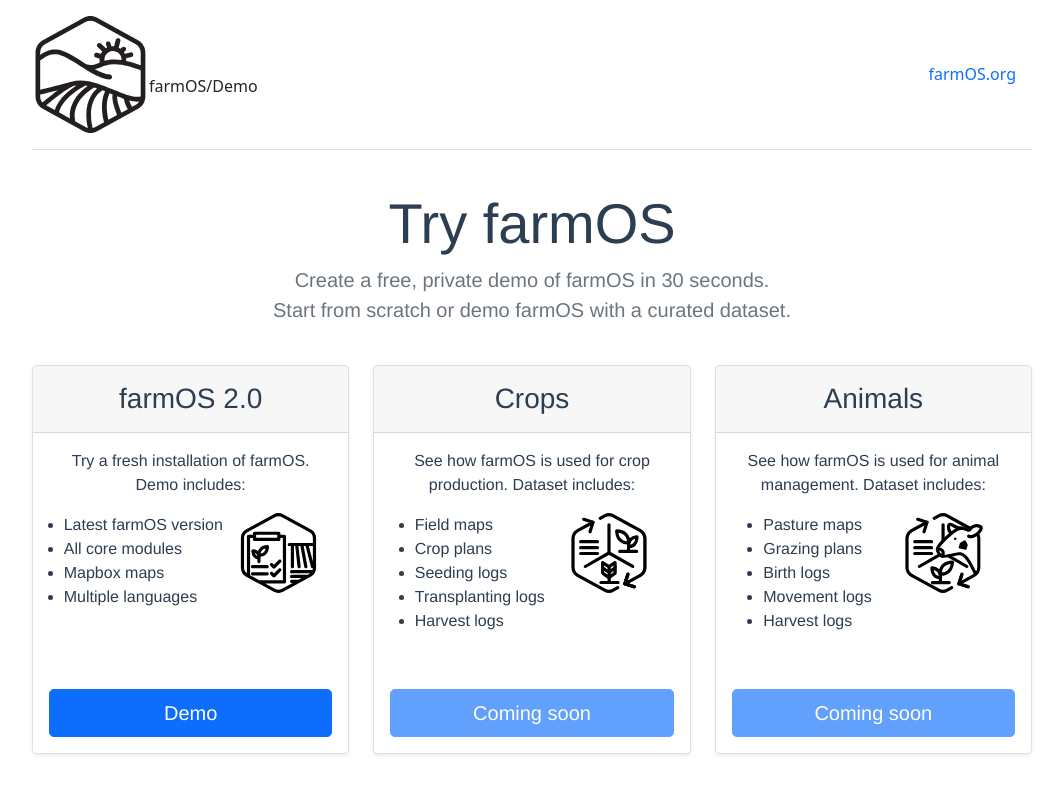
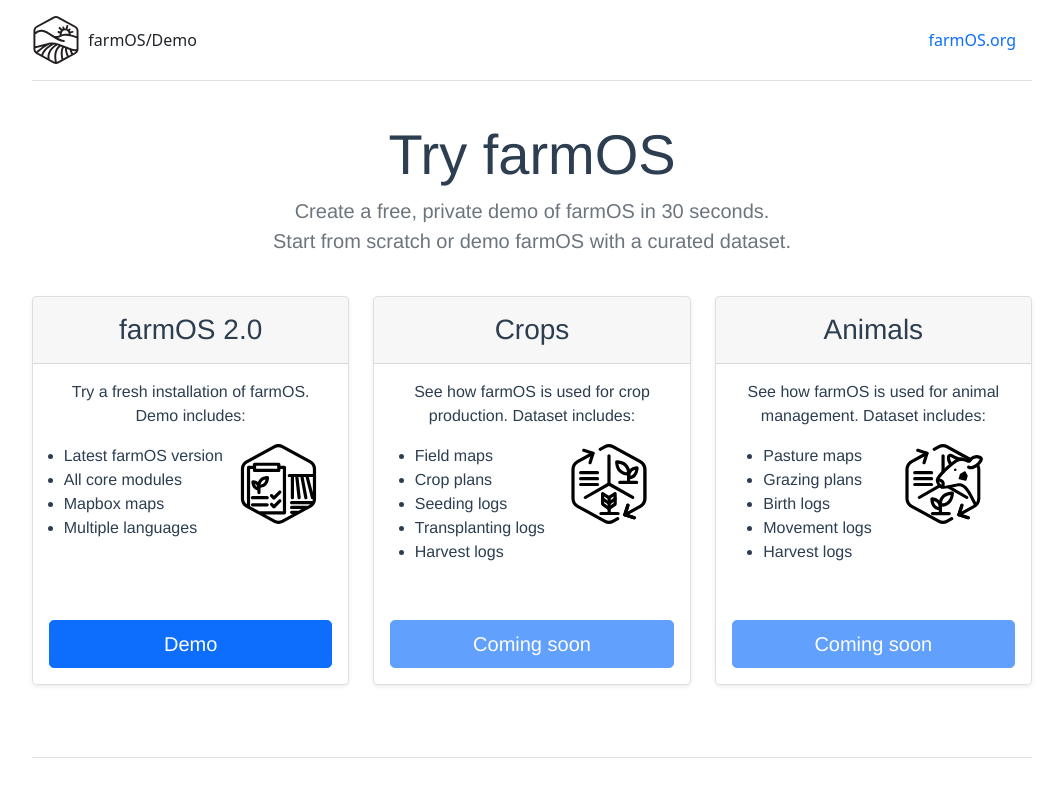
Before and after one commit to paul121/farm-tugboat-demo, a Vue app: page / in a window 1280 px wide. Shown: the top 800 px of the page, without its empty margins (108-1171 px from the left). Built offline with nearby package versions, Linux system fonts and the light colour scheme.

Commit message:
Fix site logo size.

```diff
--- a/src/App.vue
+++ b/src/App.vue
@@ -2,7 +2,7 @@
   <header>
     <div class="d-flex flex-column flex-md-row align-items-center pb-3 mb-4 border-bottom">
       <a href="/" class="d-flex align-items-center text-dark text-decoration-none">
-        <img class="logo" alt="farmOS logo" :src="require('@/assets/icon/ROLLING_HILLS-AnneDigges.svg')">
+        <img class="site-logo" alt="farmOS logo" :src="require('@/assets/icon/ROLLING_HILLS-AnneDigges.svg')">
         &nbsp; farmOS/Demo
       </a>
       <nav class="d-inline-flex mt-2 mt-md-0 ms-md-auto">
@@ -61,6 +61,10 @@
   color: #2c3e50;
 }
 
+img.site-logo {
+  height: 3em;
+}
+
 img.rs-logo {
   height: 3em;
 }
```
